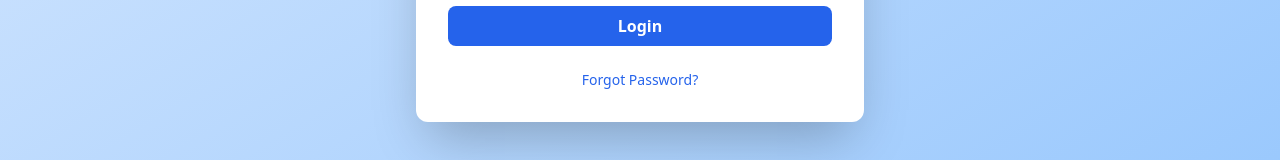
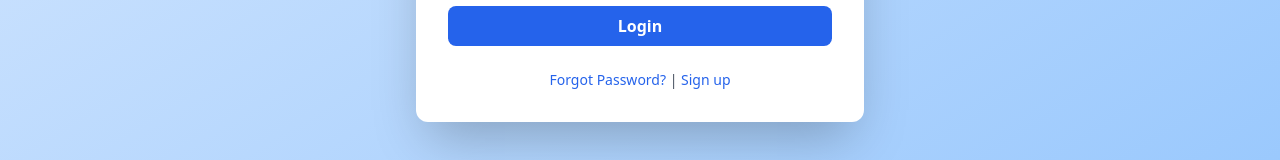
Before and after one commit to Taofeekolusola/Frontend_Assessment, a React (Create React App) app in the folder client/: page /login in a window 1280 px wide. Shown: the part 470-630 px from the top of the page. Built offline with nearby package versions, Linux system fonts and the light colour scheme.

Commit message:
last update

```diff
--- a/client/src/pages/profile/Login.js
+++ b/client/src/pages/profile/Login.js
@@ -2,6 +2,7 @@ import { useState } from "react";
 import api from "../../services/api";
 import { useNavigate } from "react-router-dom";
 import { FaEnvelope, FaLock } from "react-icons/fa";
+import { Link } from "react-router-dom";
 
 export default function Login() {
   const navigate = useNavigate();
@@ -78,7 +79,9 @@ export default function Login() {
         </button>
 
         <p className="text-sm text-center mt-2 text-gray-600">
-          <a href="/forgot-password" className="text-blue-600 hover:underline">Forgot Password?</a>
+          <Link to="/forgot-password" className="text-blue-600 hover:underline">Forgot Password?</Link>
+          {" | "}
+          <Link to="/register" className="text-blue-600 hover:underline">Sign up</Link>
         </p>
       </form>
     </div>
```
